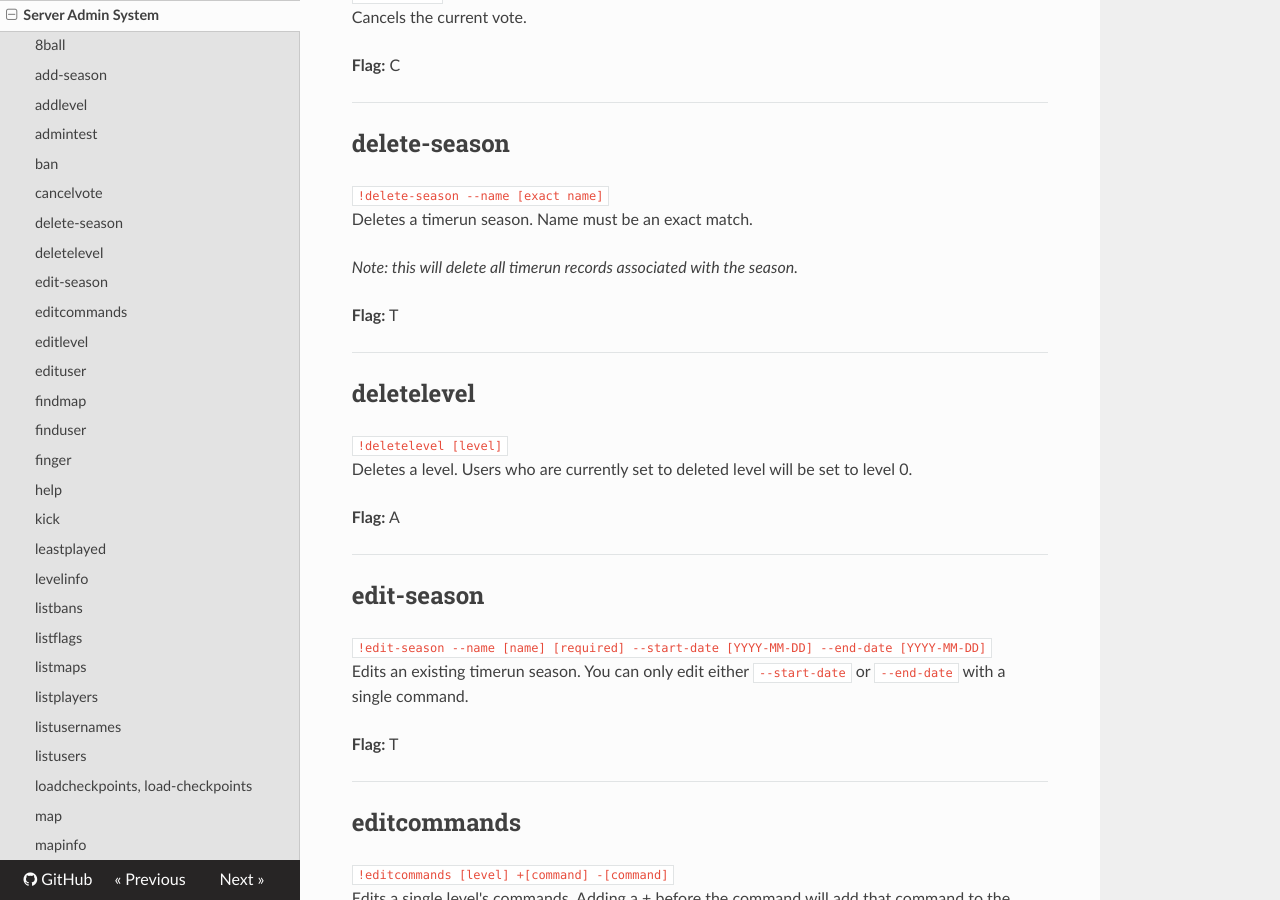
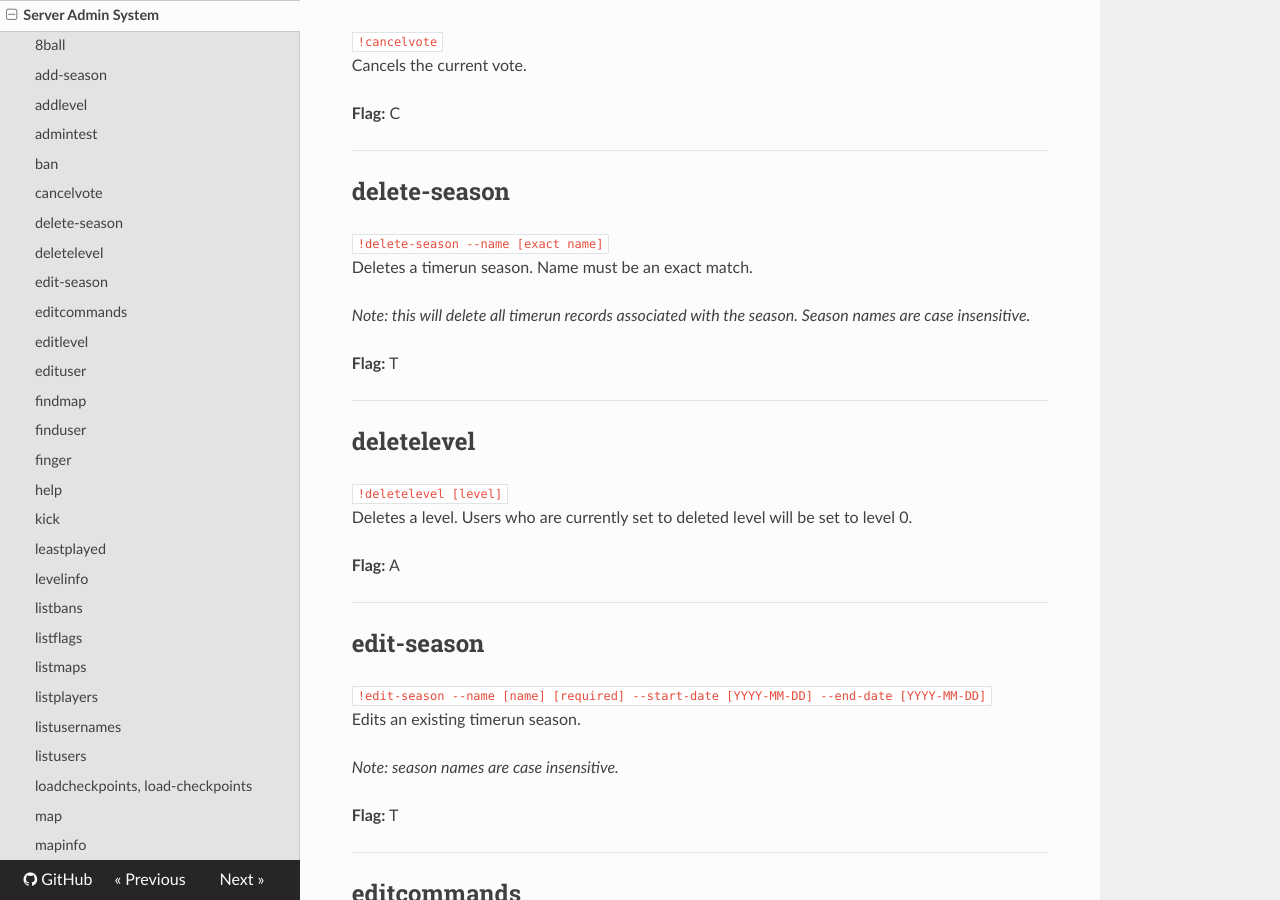
Before and after one commit to etjump/documentation, an MkDocs documentation site: the page built from docs/server/admin_system.md, in a window 1280 px wide and 900 px high, scrolled down 1442 px. Built offline with MkDocs 1.6.1, drawn with Linux system fonts in a browser that asks for light colours; nearby versions of some CDN libraries; some of the changed text lies outside the part shown.

```diff
--- a/docs/server/admin_system.md
+++ b/docs/server/admin_system.md
@@ -14,6 +14,8 @@ __Flag:__ a
 ## add-season
 `!add-season --name [name] [required] --start-date [YYYY-MM-DD] [required] --end-date-exclusive [YYYY-MM-DD]`
 Adds a new timerun season. If `--end-date-exclusive` isn't set, the season will be active until end date is added with [`!edit-season`](admin_system.md/#edit-season).
+
+_Note: season names are case insensitive._
 
 __Flag:__ T
 
@@ -55,7 +57,7 @@ __Flag:__ C
 `!delete-season --name [exact name]`
 Deletes a timerun season. Name must be an exact match.
 
-_Note: this will delete all timerun records associated with the season._
+_Note: this will delete all timerun records associated with the season. Season names are case insensitive._
 
 __Flag:__ T
 
@@ -71,7 +73,9 @@ __Flag:__ A
 
 ## edit-season
 `!edit-season --name [name] [required] --start-date [YYYY-MM-DD] --end-date [YYYY-MM-DD]`
-Edits an existing timerun season. You can only edit either `--start-date` or `--end-date` with a single command.
+Edits an existing timerun season.
+
+_Note: season names are case insensitive._
 
 __Flag:__ T
 
@@ -278,6 +283,7 @@ __Flag:__ P
 ---
 
 ## rankings
+`!rankings [season]`
 `!rankings --season [season] --page [page] --page-size [page size]`
 Prints timerun rankings. If no parameters are given, prints top **20** overall rankings.
 
```
Also changed, not shown: other parts of docs/server/admin_system.md (+2 -1 lines), docs/client/client_commands.md (+3 -1 lines), docs/client/etjump_cvars.md (+9 -0 lines), docs/mapping/mapping_entities.md (+1 -1 lines).
